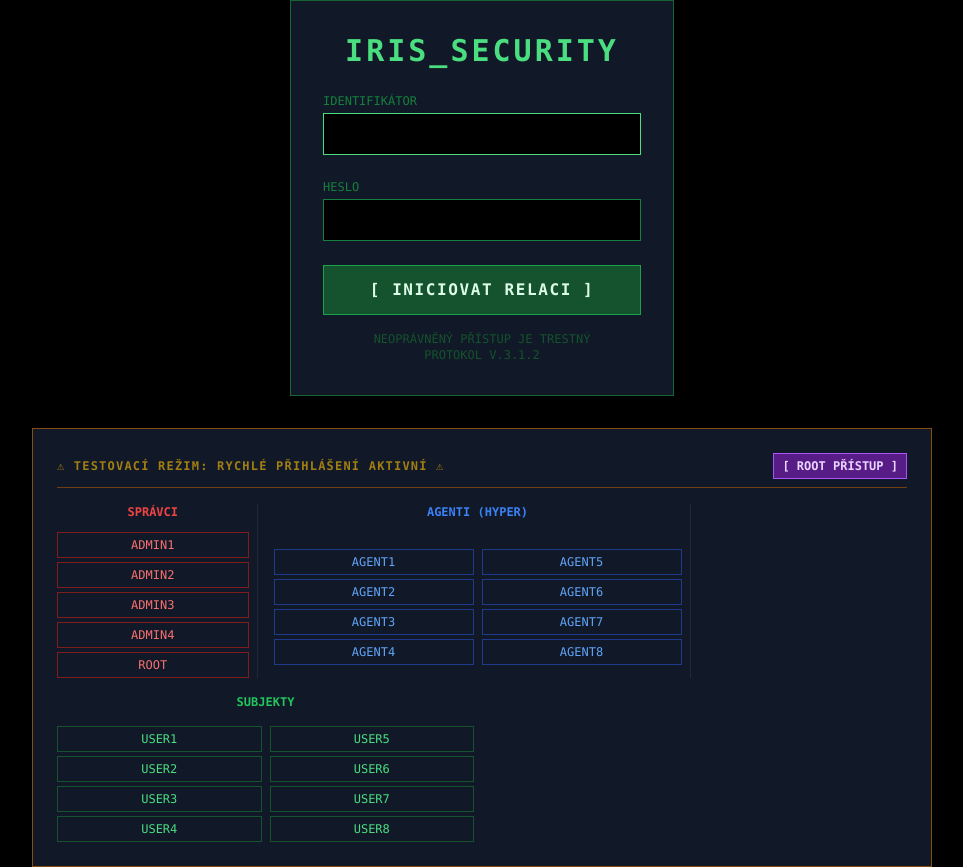
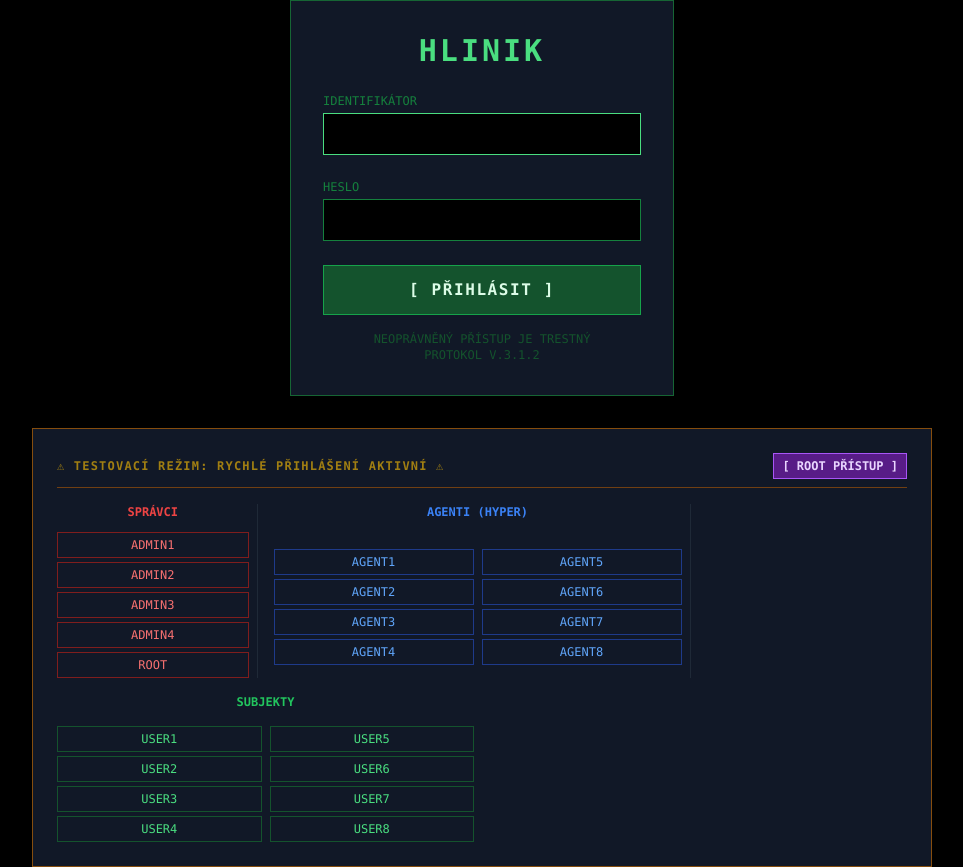
Before and after one commit to procmadatelzobak/iris-app, a FastAPI app: page / in a window 1280 px wide. Shown: the whole page, without its empty margins (158-1121 px from the left). Run offline with FastAPI, Linux system fonts and the light colour scheme; some libraries are stand-ins or nearby versions.

Commit message:
Change login title to HLINIK, button to PRIHLASIT, fix user status visibility
Co-authored-by: procmadatelzobak <226788447+procmadatelzobak@users.noreply.github.com>

```diff
--- a/IRIS_LARP/app/templates/login.html
+++ b/IRIS_LARP/app/templates/login.html
@@ -9,7 +9,7 @@
     <div class="flex flex-col items-center gap-8 relative z-10 w-full max-w-6xl">
         <!-- Main Form -->
         <div class="bg-gray-900 border border-green-800 p-8 shadow-2xl w-96 relative">
-            <h1 class="text-3xl font-bold mb-6 text-center glitch-effect tracking-widest text-green-400">IRIS_SECURITY
+            <h1 class="text-3xl font-bold mb-6 text-center glitch-effect tracking-widest text-green-400">HLINIK
             </h1>
 
             <form id="loginForm" class="space-y-6">
@@ -29,7 +29,7 @@
 
                 <button type="submit"
                     class="w-full bg-green-900 text-green-100 p-3 hover:bg-green-700 border border-green-600 transition duration-150 uppercase tracking-widest font-bold">
-                    [ INICIOVAT RELACI ]
+                    [ PŘIHLÁSIT ]
                 </button>
                 <div id="errorMsg" class="hidden text-red-500 text-xs text-center border border-red-500 p-2"></div>
             </form>
--- a/IRIS_LARP/app/translations/czech.json
+++ b/IRIS_LARP/app/translations/czech.json
@@ -5,10 +5,10 @@
     "description": "Kompletní České překlady pro celé IRIS UI"
   },
   "login": {
-    "title": "IRIS_SECURITY",
+    "title": "HLINIK",
     "username_label": "IDENTIFIKÁTOR",
     "password_label": "HESLO",
-    "submit_button": "[ INICIOVAT RELACI ]",
+    "submit_button": "[ PŘIHLÁSIT ]",
     "unauthorized_access": "NEOPRÁVNĚNÝ PŘÍSTUP JE TRESTNÝ",
     "protocol": "PROTOKOL V.3.1.2",
     "test_mode_warning": "⚠ TESTOVACÍ REŽIM: RYCHLÉ PŘIHLÁŠENÍ AKTIVNÍ ⚠",
```
Also changed, not shown: IRIS_LARP/app/templates/user_terminal.html (+6 -6 lines).
